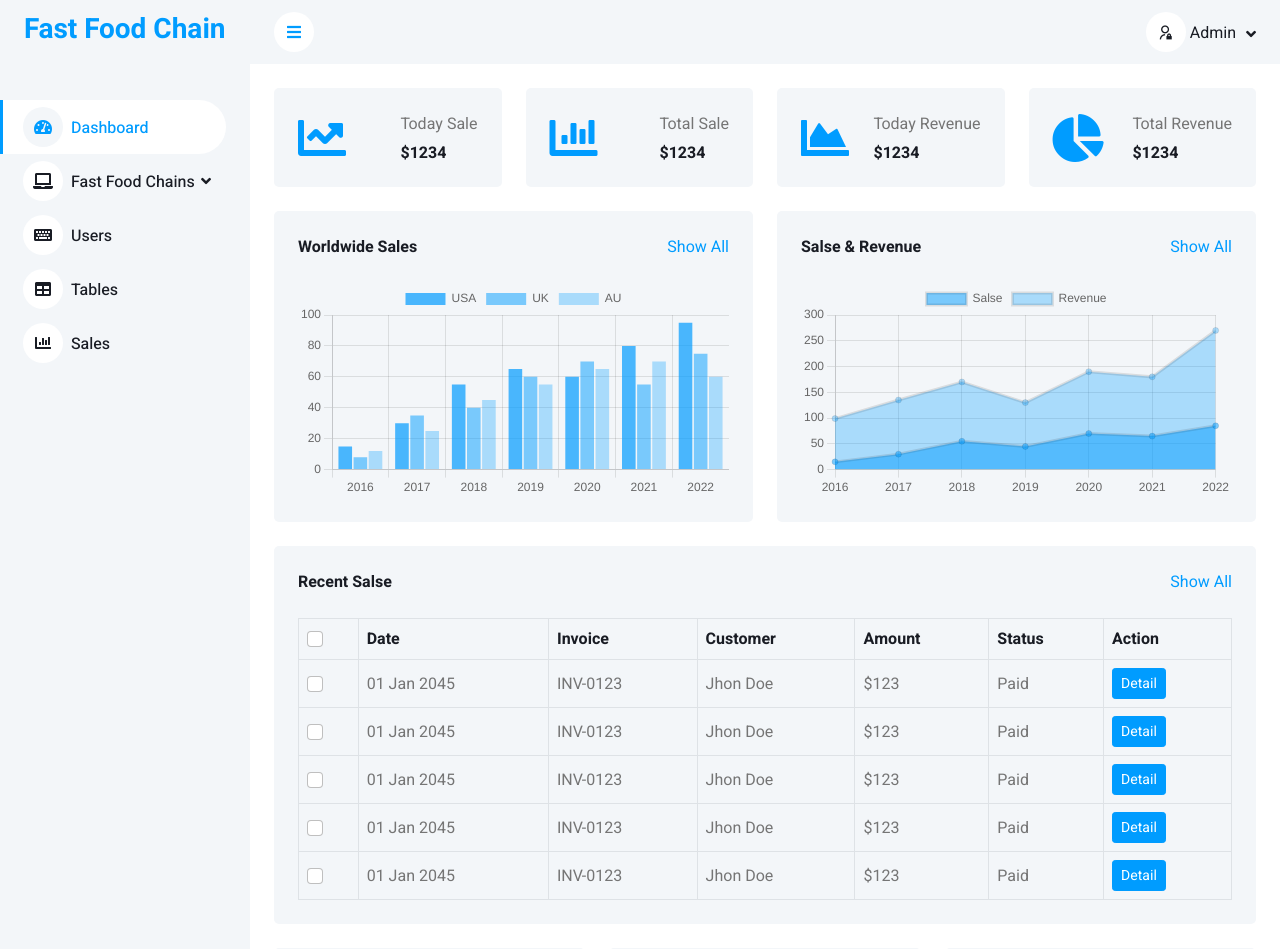
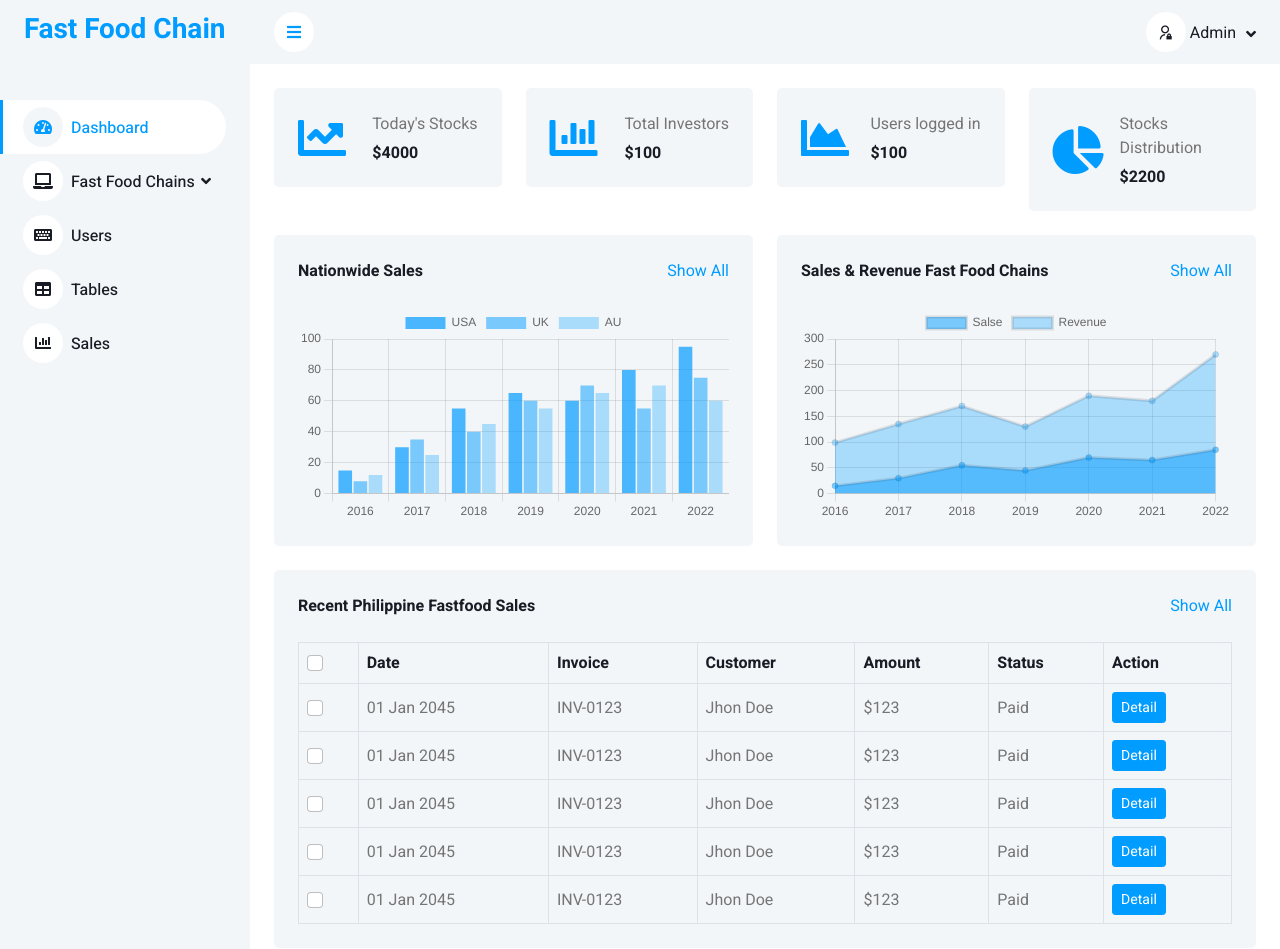
Before and after one commit to CraneSubZero/fast_food_chain, a PHP site: page / in a window 1280 px wide. Shown: the top 949 px of the page. Run offline with PHP 8.4, Linux system fonts and the light colour scheme; some libraries are stand-ins or nearby versions.

Commit message:
modified the file index

```diff
--- a/index.php
+++ b/index.php
@@ -166,8 +166,8 @@
                         <div class="bg-light rounded d-flex align-items-center justify-content-between p-4">
                             <i class="fa fa-chart-line fa-3x text-primary"></i>
                             <div class="ms-3">
-                                <p class="mb-2">Today Sale</p>
-                                <h6 class="mb-0">$1234</h6>
+                                <p class="mb-2">Today's Stocks</p>
+                                <h6 class="mb-0">$4000</h6>
                             </div>
                         </div>
                     </div>
@@ -175,8 +175,8 @@
                         <div class="bg-light rounded d-flex align-items-center justify-content-between p-4">
                             <i class="fa fa-chart-bar fa-3x text-primary"></i>
                             <div class="ms-3">
-                                <p class="mb-2">Total Sale</p>
-                                <h6 class="mb-0">$1234</h6>
+                                <p class="mb-2">Total Investors</p>
+                                <h6 class="mb-0">$100</h6>
                             </div>
                         </div>
                     </div>
@@ -184,8 +184,8 @@
                         <div class="bg-light rounded d-flex align-items-center justify-content-between p-4">
                             <i class="fa fa-chart-area fa-3x text-primary"></i>
                             <div class="ms-3">
-                                <p class="mb-2">Today Revenue</p>
-                                <h6 class="mb-0">$1234</h6>
+                                <p class="mb-2">Users logged in</p>
+                                <h6 class="mb-0">$100</h6>
                             </div>
                         </div>
                     </div>
@@ -193,8 +193,8 @@
                         <div class="bg-light rounded d-flex align-items-center justify-content-between p-4">
                             <i class="fa fa-chart-pie fa-3x text-primary"></i>
                             <div class="ms-3">
-                                <p class="mb-2">Total Revenue</p>
-                                <h6 class="mb-0">$1234</h6>
+                                <p class="mb-2">Stocks Distribution</p>
+                                <h6 class="mb-0">$2200</h6>
                             </div>
                         </div>
                     </div>
@@ -209,7 +209,7 @@
                     <div class="col-sm-12 col-xl-6">
                         <div class="bg-light text-center rounded p-4">
                             <div class="d-flex align-items-center justify-content-between mb-4">
-                                <h6 class="mb-0">Worldwide Sales</h6>
+                                <h6 class="mb-0">Nationwide Sales</h6>
                                 <a href="">Show All</a>
                             </div>
                             <canvas id="worldwide-sales"></canvas>
@@ -218,7 +218,7 @@
                     <div class="col-sm-12 col-xl-6">
                         <div class="bg-light text-center rounded p-4">
                             <div class="d-flex align-items-center justify-content-between mb-4">
-                                <h6 class="mb-0">Salse & Revenue</h6>
+                                <h6 class="mb-0">Sales & Revenue Fast Food Chains</h6>
                                 <a href="">Show All</a>
                             </div>
                             <canvas id="salse-revenue"></canvas>
@@ -233,7 +233,7 @@
             <div class="container-fluid pt-4 px-4">
                 <div class="bg-light text-center rounded p-4">
                     <div class="d-flex align-items-center justify-content-between mb-4">
-                        <h6 class="mb-0">Recent Salse</h6>
+                        <h6 class="mb-0">Recent Philippine Fastfood Sales</h6>
                         <a href="">Show All</a>
                     </div>
                     <div class="table-responsive">
```
